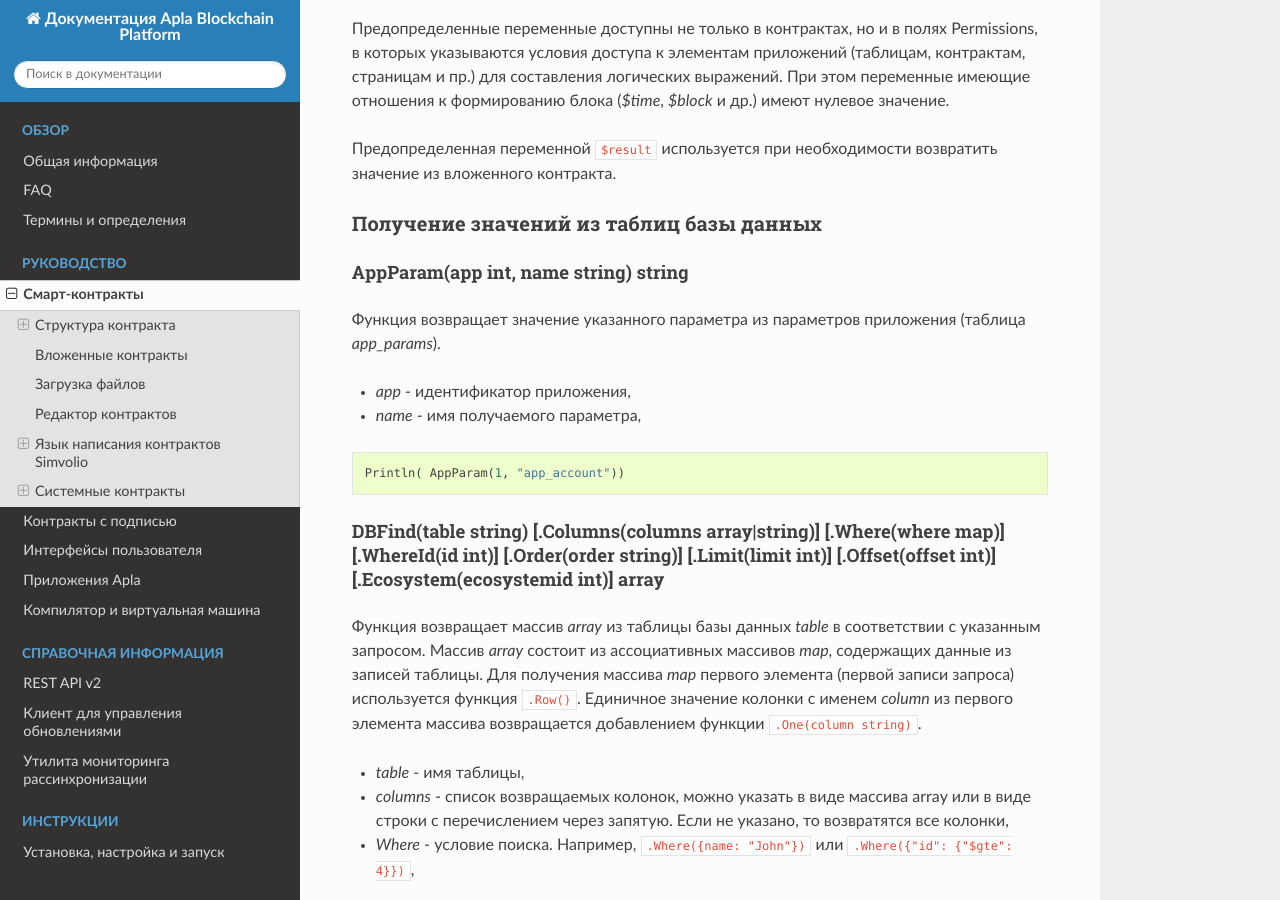
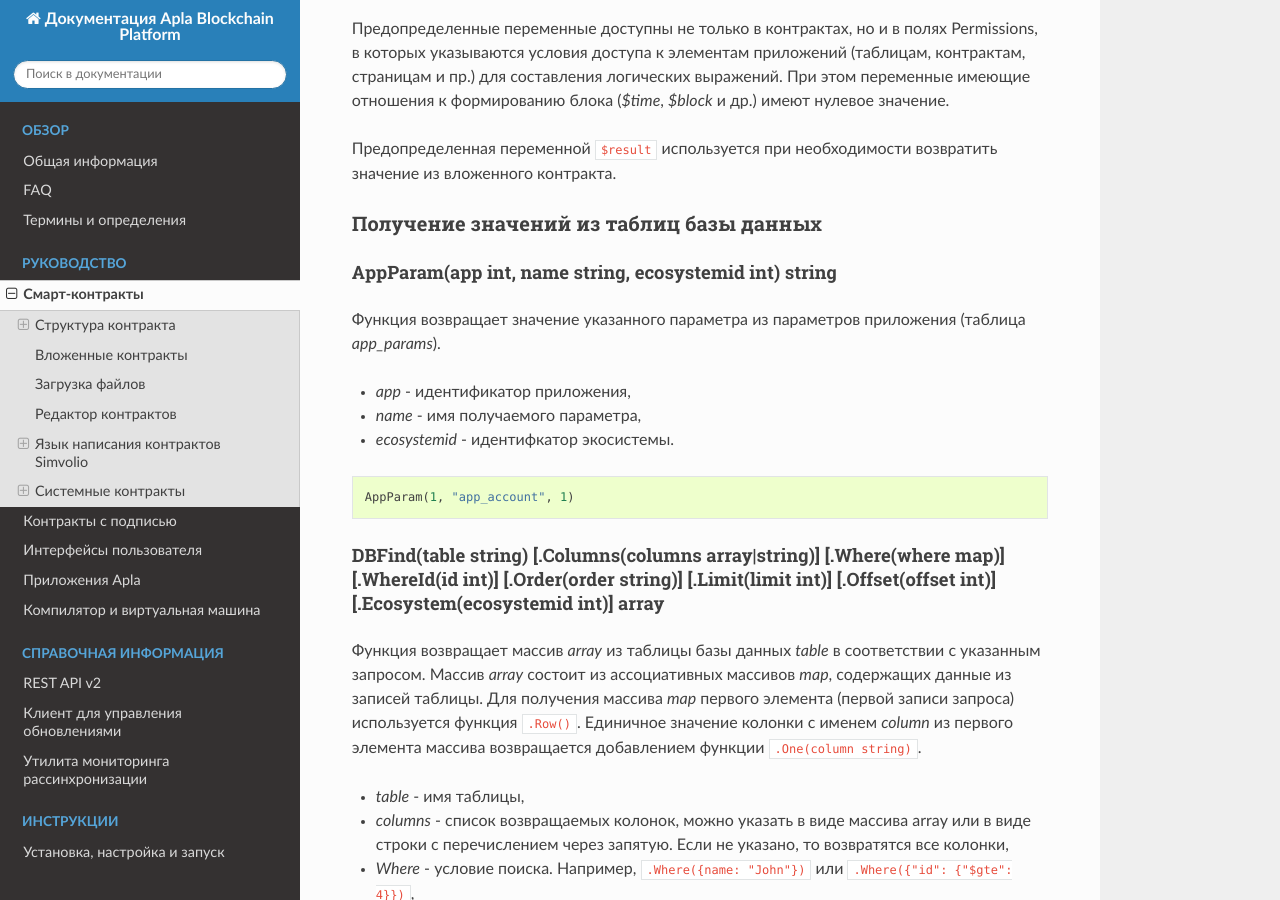
Before and after one commit to AplaProject/apla-docs-ru, a Sphinx documentation site: the page built from source/topics/script.rst, in a window 1280 px wide and 900 px high, scrolled down 11052 px. Built offline with Sphinx 7.4.7 and the Read the Docs theme 2.0.0, drawn with Linux system fonts in a browser that asks for light colours.

Commit message:
ecosystemid parameter added to AppParam

```diff
--- a/source/topics/script.rst
+++ b/source/topics/script.rst
@@ -411,17 +411,18 @@ Cекция data
 Получение значений из таблиц базы данных
 ========================================
 
-AppParam(app int, name string) string
+AppParam(app int, name string, ecosystemid int) string
 -------------------------------------
 
 Функция возвращает значение указанного параметра из параметров приложения (таблица *app_params*).
 
 * *app* - идентификатор приложения,
 * *name* - имя получаемого параметра,
-
-.. code:: js
-
-    Println( AppParam(1, "app_account"))
+* *ecosystemid* - идентифкатор экосистемы.
+
+.. code:: js
+
+    AppParam(1, "app_account", 1)
 
 DBFind(table string) [.Columns(columns array|string)] [.Where(where map)] [.WhereId(id int)] [.Order(order string)] [.Limit(limit int)] [.Offset(offset int)] [.Ecosystem(ecosystemid int)] array
 -------------------------------------------------------------------------------------------------------------------------------------------------------------------------------------------------
```
